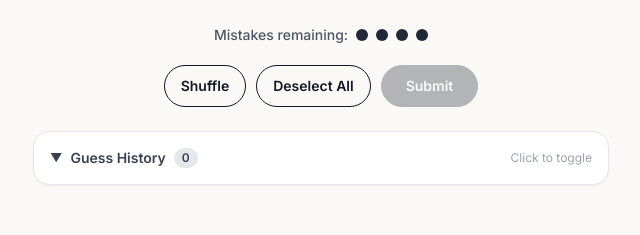
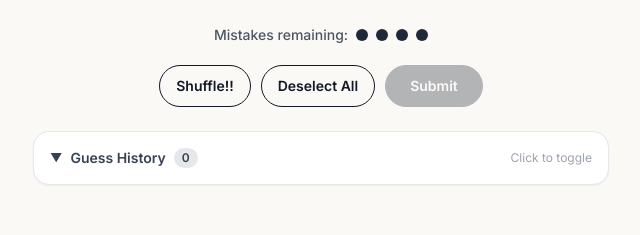
Before and after one commit to pgbUML/pgbUML, a plain HTML site: page myConnect/index.html in a window 1280 px wide. Shown: the part 171-406 px from the top of the page, 319-959 px from the left. Drawn offline with nearby package versions, Linux system fonts and the light colour scheme; a web font is replaced by a local one.

Commit message:
Update index.html

```diff
--- a/myConnect/index.html
+++ b/myConnect/index.html
@@ -144,7 +144,7 @@
         <!-- Action Buttons -->
         <div id="controls" class="flex flex-wrap items-center justify-center gap-2.5 mb-6 w-full">
             <button id="btn-shuffle" type="button" class="px-4 py-2.5 rounded-full border border-gray-900 text-gray-900 font-semibold text-xs sm:text-sm hover:bg-gray-100 active:scale-95 transition-all">
-                Shuffle
+                Shuffle!!
             </button>
             <button id="btn-deselect" type="button" class="px-4 py-2.5 rounded-full border border-gray-900 text-gray-900 font-semibold text-xs sm:text-sm hover:bg-gray-100 active:scale-95 transition-all">
                 Deselect All
```
